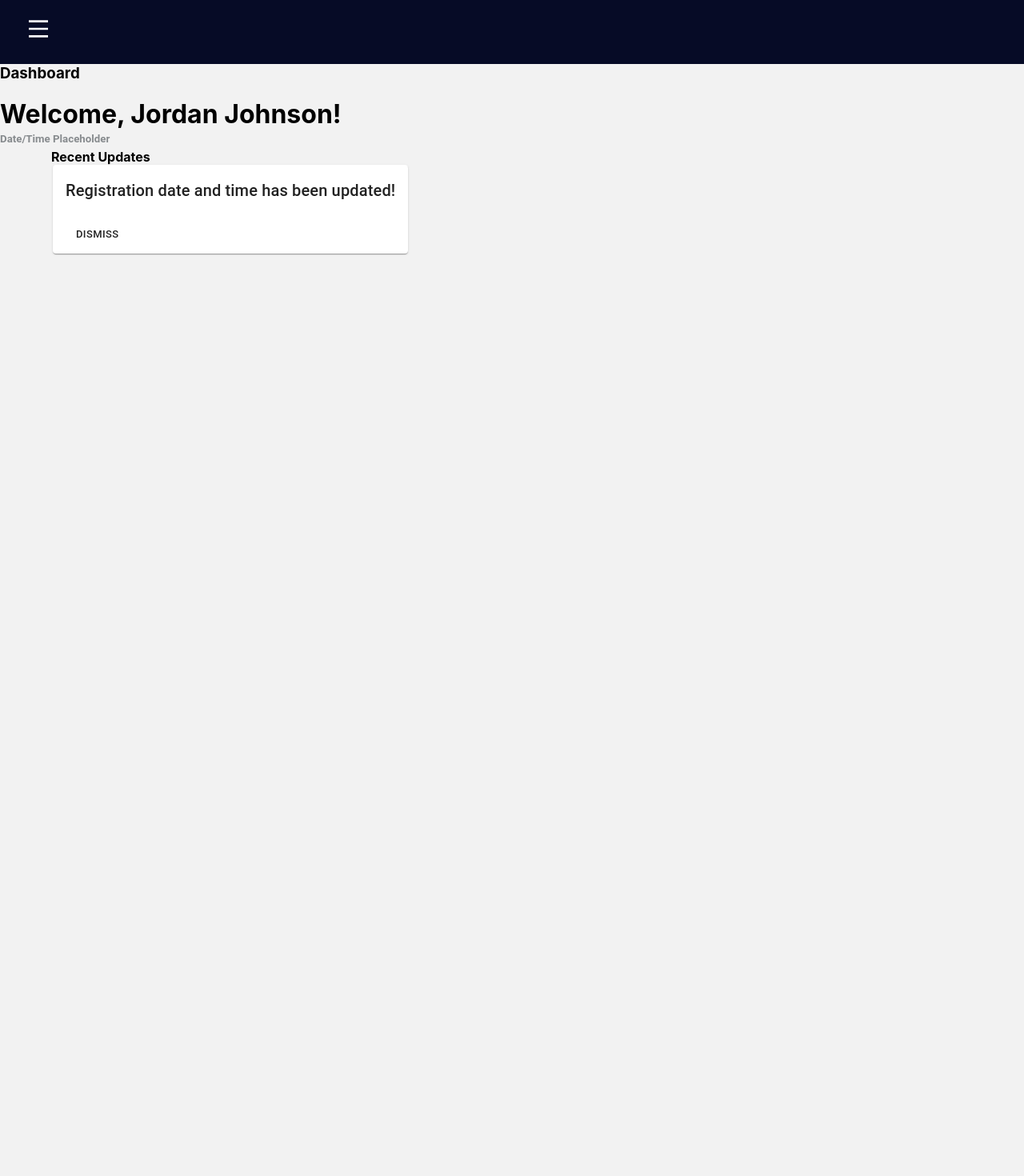
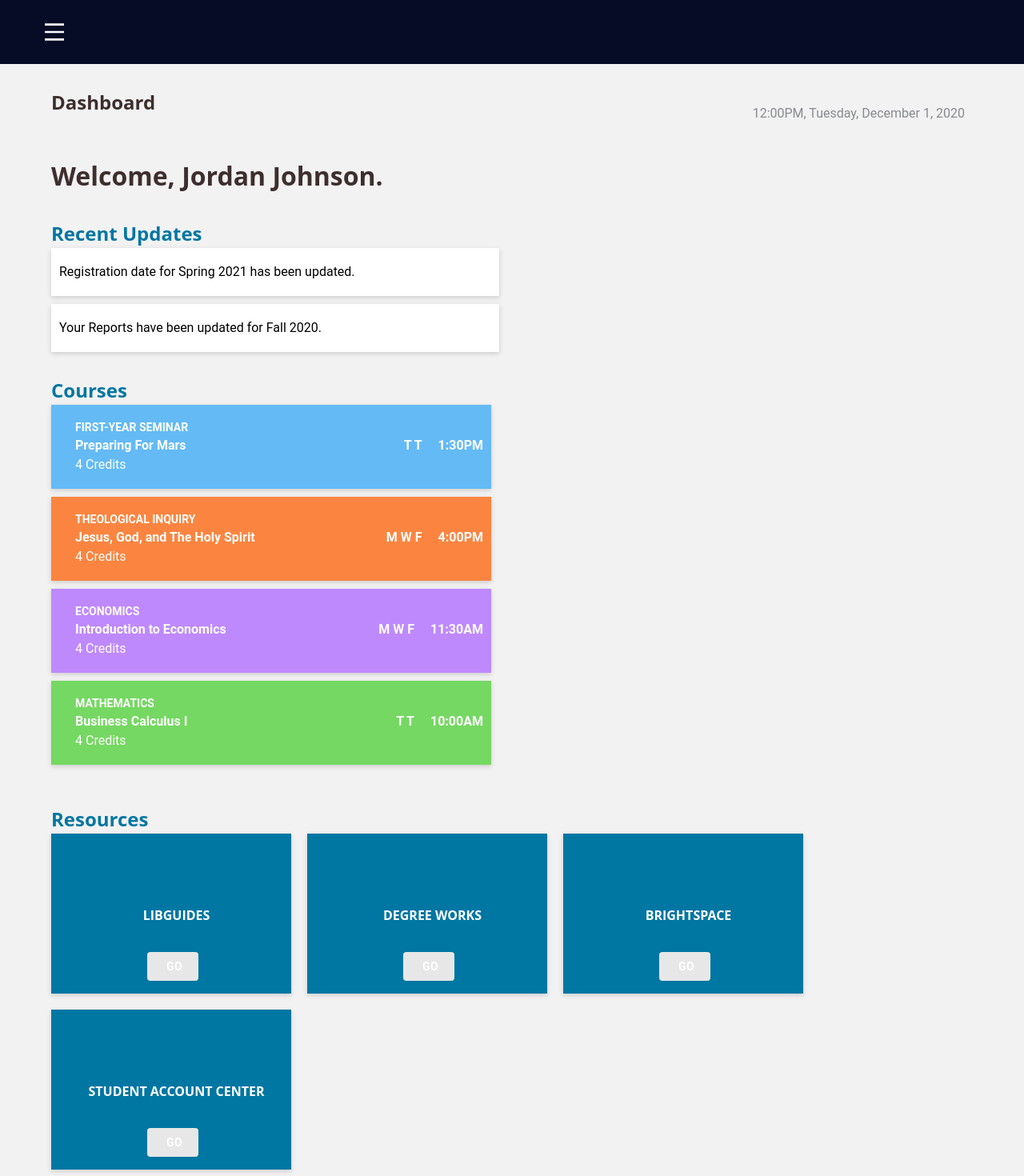
Before and after one commit to TyniTay/Prowlers, a React (Create React App) app: page /dashboard in a window 1280 px wide. Shown: the top 1470 px of the page at 80% size. Before the commit the page ends 800 px from the top, so only its background shows below. Built offline with nearby package versions, Linux system fonts and the light colour scheme; the HTML template or start-up script is replaced by a standard one.

Commit message:
Dashboard
created dashboard panels

```diff
--- a/package.json
+++ b/package.json
@@ -7,8 +7,10 @@
     "@testing-library/jest-dom": "^4.2.4",
     "@testing-library/react": "^9.5.0",
     "@testing-library/user-event": "^7.2.1",
+    "classnames": "^2.2.6",
     "react": "^17.0.1",
     "react-dom": "^17.0.1",
+    "react-dropdown": "^1.9.0",
     "react-icons": "^4.1.0",
     "react-router-dom": "^5.2.0",
     "react-scripts": "3.4.4"
--- a/src/Components/Pages/Dashboard/Dashboard.css
+++ b/src/Components/Pages/Dashboard/Dashboard.css
@@ -2,7 +2,13 @@ body {
     background-color: #F2F2F2;
 }
 
-.h1 {
+
+h1 {
+    /* Layout Properties */
+    padding-left: 5%;
+    padding-bottom: 30px;
+
+    /* Content UI */
     color: #3E2E2E;
     font-family: 'Open Sans', sans-serif;
     font-size: 32px;
@@ -10,18 +16,29 @@ body {
     line-height: 48px;
 }
 
-.h2 {
+h2 {
+    /* Layout Properties */
+    padding-left: 5%;;
+    padding-top: 30px;
+    padding-bottom: 30px;
+
+    /* Content UI */
     color: #3E2E2E;
-    font-family: 'Open Sans', sans-serif;
+    font-family: 'Open Sans';
     font-size: 24px;
     font-weight: bold;
     line-height: 36px;
 }
 
 .dateTime {
+    /* Layout Properties */
+    position: absolute;
+    right: 5%;
+    top: 120px;
+    padding: 10px;
+
     color:#878B8E;
     font-family: 'Roboto', sans-serif;
-    font-style: normal;
     font-size: 16px;
     line-height: 24px;
 }
@@ -35,28 +52,177 @@ body {
 
 .recentUpdates {
     display: inline-block;
-    min-width: 50%;
     padding-left: 5%;
 }
 
-.card1 {
+.card {
     /* Layout Properties */
-    min-width: 50%;
-    transform: scale(1);
-    margin-bottom: 12;
+    min-width: 560px;
+    width: 560px;
+    height: 60px;
+    margin-bottom: 10px;
+
 
     /* UI Properties */
     background: #ffffff 0% 0% no-repeat padding-box;
-    display: inline-block;
+    box-shadow: 0px 2px 6px #00000029;
     opacity: 1;
-    box-shadow: 0px 3px 6px #00000029;
 
     /* Text Properties */
-    top: 316px;
-    left: 275px;
-    margin: 0 2px;
+    text-align: left;
+    padding: 18px 10px;
     font-family: 'Roboto', sans-serif;
+    font-weight: normal;
     font-size: 16px;
     line-height: 24px;
+}
+
+h4 {
+    font-family: 'Open Sans', sans-serif;
+    font-weight: bold;
+    color: #0076A3;
+    line-height: 36px;
+    font-size: 24px;
+}
+
+.coursePreview {
+    padding: 100px;
+    padding-left: 5%;
+    padding-top: 20px;
+    padding-bottom: 20px;
+}
+
+.cardL {
+     /* Layout Properties */
+     max-width: 550px;
+     width: 550px;
+     min-height: 100px;
+     display: inline-block;
+     margin-bottom: 10px;
+     margin-right: 20px;
+
+
+     /* UI Properties */
+     background: #0076A3 0% 0% no-repeat padding-box;
+     box-shadow: 0px 2px 6px #00000029;
+     opacity: 1;
+
+     /* Text Properties */
+     color: #ffffff;
+     text-align: left;
+     padding: 18px 10px;
+     font-family: 'Roboto', sans-serif;
+     font-weight: normal;
+     font-size: 16px;
+     line-height: 24px;
+}
+
+.courseTitle {
+    font-size: 14px;
+    line-height: 21px;
+    font-family: 'Roboto', sans-serif;
+    font-weight: oblique;
+    padding-left: 20px;
+    text-transform: uppercase;
+}
+
+a {
+    text-align: left;
+    font-size: 16px;
+    font-family: 'Roboto', sans-serif;
+    line-height: 24px;
+    font-weight: bold;;
+    padding-left: 20px;
+}
+
+a.time {
+    text-align: left;
+    font-family: 'Roboto', sans-serif;
+    float: right;
+}
+
+a.days {
+    text-align: left;
+    font-family: 'Roboto', sans-serif;
+    float: right;
+}
+
+p.subtext {
+    text-align: left;
+    font-size: 16px;
+    font-family: 'Roboto', sans-serif;
+    line-height: 24px;
+    padding-left: 20px;
+}
+
+.resourceSection {
+    display: inline-block;
+    padding-left: 5%;
+    padding-top: 20px;
+}
+
+.card3 {
+    /* Layout */
+    height: 200px;
+    width: 300px;
+    margin-bottom: 20px;
+    padding: 20px;
+    display: inline-block;
+
+    /* UI Properties */
+    background: #0076A3 0% 0% no-repeat padding-box;
+    box-shadow: 0px 2px 6px #00000029;
+    opacity: 1;
+    position: relative;
+}
+
+div.resourceSection section {
+    padding: 20px;
+    text-anchor: middle;
+    align-content: center;
+    margin-right: 20px;
+}
+
+section.card3 h1 {
+    font-size: 16px;
+    font-family:'Open Sans', sans-serif;
+    font-weight: bold;
+    line-height: normal;
+    text-align: center;
+    position: relative;
+    top: 35px;
+    color: white;
+    text-transform: uppercase;
 
 }
+
+
+section.card3 Button {
+    color: #ffffff;
+    width: 60;
+    height: 30;
+    background: rgb(231, 231, 231);
+    opacity: 1;
+    text-align: left;
+    display: inline-block;
+    left: 100px;
+    top: 40px;
+    font-weight: bolder;
+    font-size: 14px;
+}
+
+.blue {
+    background: #63BAF5;
+}
+
+.purple {
+    background: #BF89FE;
+}
+
+.green {
+    background:#75D862;
+}
+
+.orange {
+    background: #FB8540;
+}
--- a/src/Components/Pages/Dashboard/Dashboard.js
+++ b/src/Components/Pages/Dashboard/Dashboard.js
@@ -1,48 +1,107 @@
 import React from 'react'
 import './Dashboard.css'
-import {getUsername} from "../../../Data";
+import { getUsername } from "../../../Data";
 import Profile from '../StudentInfo/StudentInfo'
 import FinancialAid from '../FinancialAid/FinancialAid'
 import Registration from '../Registration/Registration'
-import Card from '@material-ui/core/Card';
-import { CardActions, CardContent, Typography, Button } from '@material-ui/core';
+import { Button } from '@material-ui/core';
 
 const Dashboard = () => {
 return (
 <html>
-            <head><title> Dashboard </title></head>
+
 <body>
     {/* Title of the page w/ welcome message to getUsername
     * Time and date at the right hand corner */}
     <div className="welcomeMessage">
-                    <h3> Dashboard </h3>
+        <h2> Dashboard </h2>
         <br></br>
-                    <h1> {"Welcome, " + getUsername() + "!"} </h1>
+        <h1> {"Welcome, " + getUsername() + "."} </h1>
+        </div>
+        <div className="dateTime">
+            12:00PM, Tuesday, December 1, 2020
         </div>
 
-                <div className="dateTime">
-                    <h5> Date/Time Placeholder</h5>
+        {/* Updates Section
+          * ------------------------------------------------------*/}
+        <div className="recentUpdates">
+            <h4> Recent Updates </h4>
+            <section className="card">
+                <text> Registration date for Spring 2021 has been updated. </text>
+            </section>
+
+            <section className="card">
+                <text> Your Reports have been updated for Fall 2020. </text>
+            </section>
+        </div>
+        {/* Courses Block Section
+          * ------------------------------------------------------*/}
+        <div className="coursePreview">
+            <h4> Courses </h4>
+            <section className="cardL + blue">
+                <h6 className="courseTitle"> First-Year Seminar </h6>
+                <a> Preparing For Mars </a>
+            <a className="time"> 1:30PM </a>
+            <a className="days"> T T </a>
+            <p className="subtext"> 4 Credits </p>
+        </section>
+
+        <section className="cardL + orange">
+            <h6 className="courseTitle"> Theological Inquiry </h6>
+            <a> Jesus, God, and The Holy Spirit </a>
+            <a className="time"> 4:00PM </a>
+            <a className="days"> M W F </a>
+            <p className="subtext"> 4 Credits </p>
+        </section>
+
+        <section className="cardL + purple">
+            <h6 className="courseTitle"> Economics </h6>
+            <a> Introduction to Economics </a>
+            <a className="time"> 11:30AM </a>
+            <a className="days"> M W F </a>
+            <p className="subtext"> 4 Credits </p>
+        </section>
+
+        <section className="cardL + green">
+            <h6 className="courseTitle"> Mathematics </h6>
+            <a> Business Calculus I</a>
+            <a className="time"> 10:00AM </a>
+            <a className="days"> T T </a>
+            <p className="subtext"> 4 Credits </p>
+        </section>
     </div>
 
-                <div className="recentUpdates">
-                    <h4> Recent Updates </h4>
-                    <Card className="card1">
-                    <CardContent>
-                    <Typography variant="h6">
-                        Registration date and time has been updated!
-                    </Typography>
-                    </CardContent>
-                    <CardActions>
-                        <Button size="small">Dismiss</Button>
-                    </CardActions>
-                    </Card>
+     {/* Resources Panels
+       * ------------------------------------------------------*/}
+    <div className="resourceSection">
+        <h4> Resources </h4>
+        <section className="card3">
+        <h1> LibGuides </h1>
+        <Button> Go </Button>
+        </section>
+
+        <section className="card3">
+        <h1> Degree Works </h1>
+        <Button> Go </Button>
+        </section>
+
+        <section className="card3">
+        <h1> Brightspace </h1>
+        <Button> Go </Button>
+        </section>
+
+        <section className="card3">
+        <h1> Student Account Center </h1>
+        <Button> Go </Button>
+        </section>
     </div>
 
+
 </body>
+
 </html>
 
 )
 }
 
-
 export default Dashboard
```
Also changed, not shown: 1 other file (tests, documents, lock files or other folders). Lines whose indentation alone changed are shown as unchanged.
